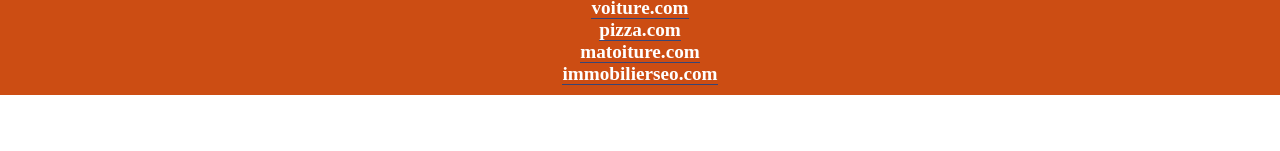
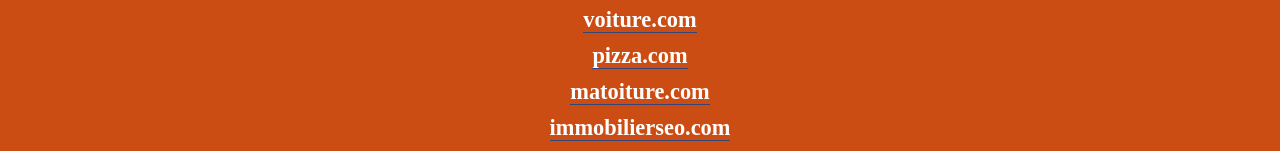
Before and after one commit to Hortleur/P4_modifier, a website: page index.html in a window 1280 px wide. Shown: the part 4295-4446 px from the top of the page. Before the commit the page ends 4390 px from the top, so only its background shows below. Drawn offline with Linux system fonts and the light colour scheme.

Commit message:
ajout margin top sur liste footer
et agrandissement de la font-size.
resultat actuel :
- performance : 98
- accessibilité: 100
- best practice: 87
-seo: 97

```diff
--- a/css/sass/main.scss
+++ b/css/sass/main.scss
@@ -207,10 +207,11 @@
         }
         ul{
             li{
+                margin-top: 10px;
                 a{
                     text-decoration: none;
                     color: white;
-                    font-size: 1.2em;
+                    font-size: 1.4em;
                     border-bottom: 1px solid $icones;
                     font-weight: bold;
                 }
```
Also changed, not shown: css/main.css, 1 other file.
